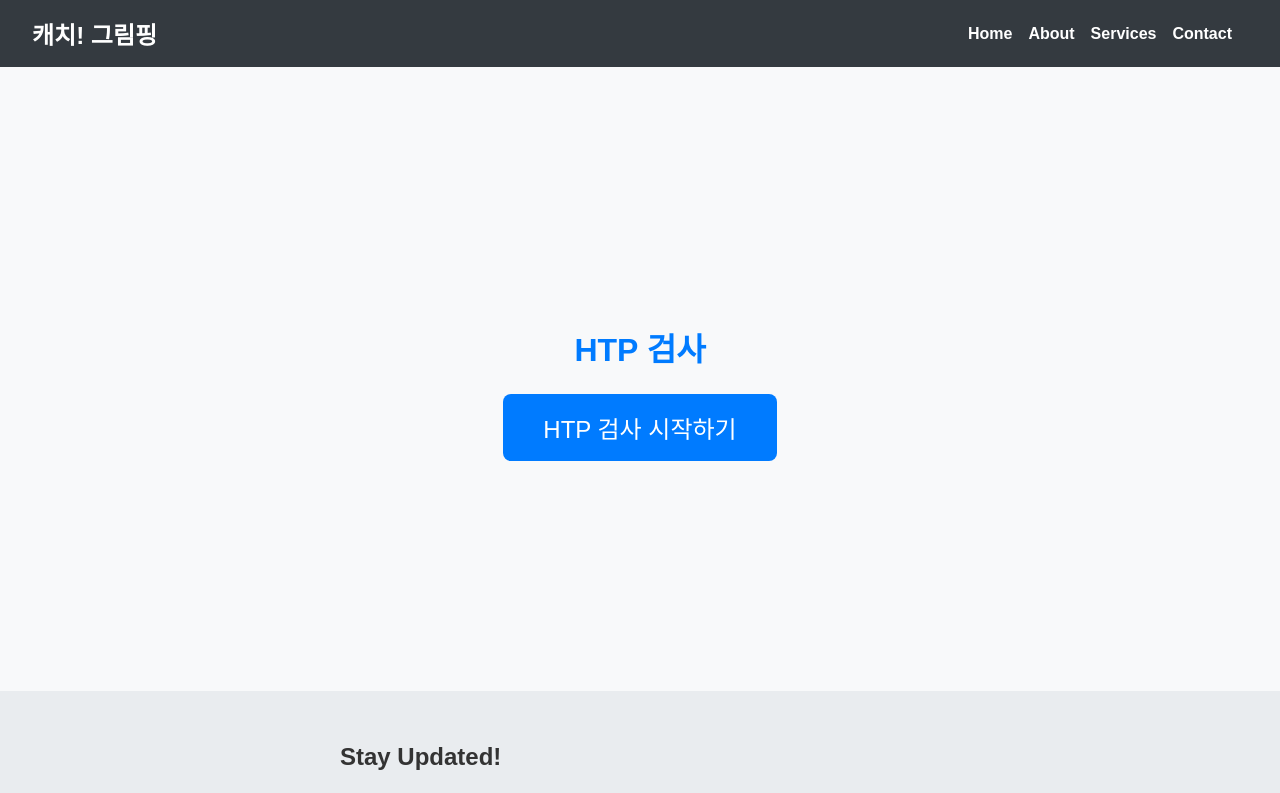
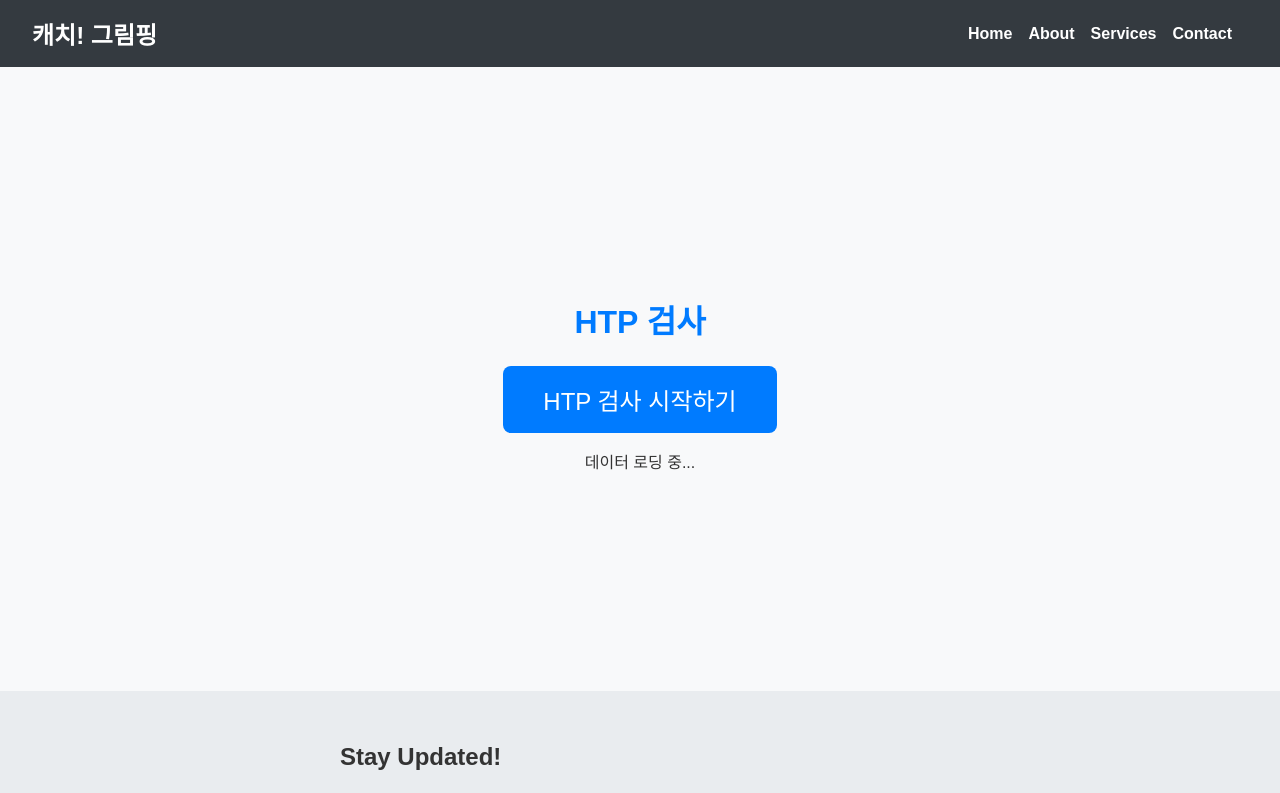
Before and after one commit to sehwan24/arttx_fe, a React (Create React App) app: page / in a window 1280 px wide. Shown: the top 793 px of the page. Built offline with nearby package versions, Linux system fonts and the light colour scheme; no server answers.

Commit message:
[feat] 결과 페이지 초기 작업

```diff
--- a/src/HomePage.js
+++ b/src/HomePage.js
@@ -1,7 +1,27 @@
-import React from 'react';
+import React, {useEffect, useState} from 'react';
 import './HomePage.css';
+import axios from "axios";
+
+
+
 
 const HomePage = () => {
+
+    const [data, setData] = useState('');
+
+    useEffect(() => {
+        axios.get(`${process.env.REACT_APP_API_URL}/api/test/1`, {
+            withCredentials: true
+        })
+            .then(response => {
+                setData(response.data);
+            })
+            .catch(error => {
+                console.error('Error fetching data:', error);
+            });
+    }, []);
+
+
     return (
         <div>
             <nav className="container-fluid">
@@ -22,6 +42,7 @@ const HomePage = () => {
                     <a href="/draw" className="start-button">
                         HTP 검사 시작하기
                     </a>
+                    <p>{data ? `서버 응답: ${data}` : '데이터 로딩 중...'}</p>
                 </div>
             </main>
 
```
